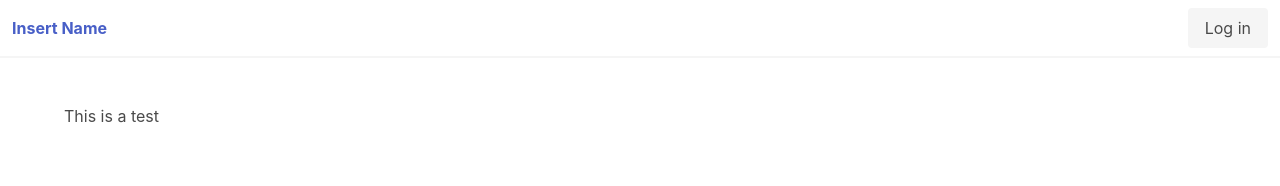
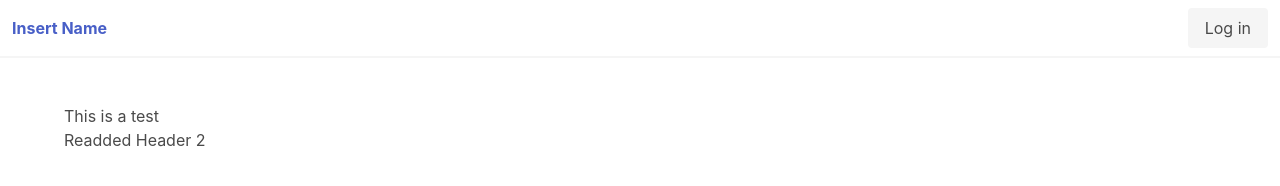
Before and after one commit to SoriTru/intramural-league, a plain HTML site: page web/school-page/index.html in a window 1280 px wide. Drawn offline with nearby package versions, Linux system fonts and the light colour scheme; files that its build step writes are made by us from their sources.

Commit message:
Readded header 2

```diff
--- a/web/school-page/index.html
+++ b/web/school-page/index.html
@@ -56,6 +56,7 @@
       <div class="container ">
         <!-- TODO: put your code here! Ask Trevor if you need help with anything -->
         <h1>This is a test</h1>
+        <h2>Readded Header 2</h2>
       </div>
     </section>
     <script type="text/javascript" src="../scripts/hamburger-menu.js"></script>
```
